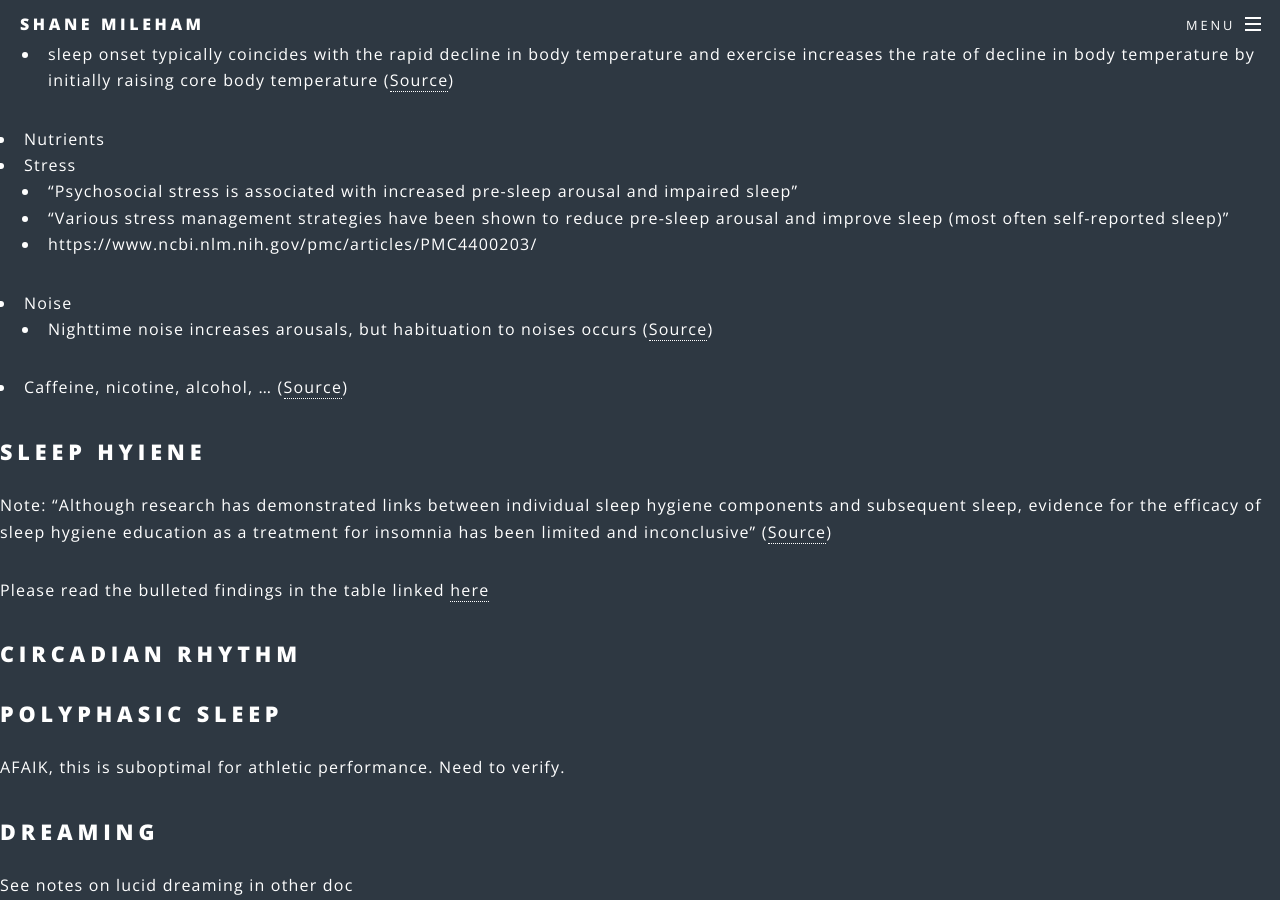
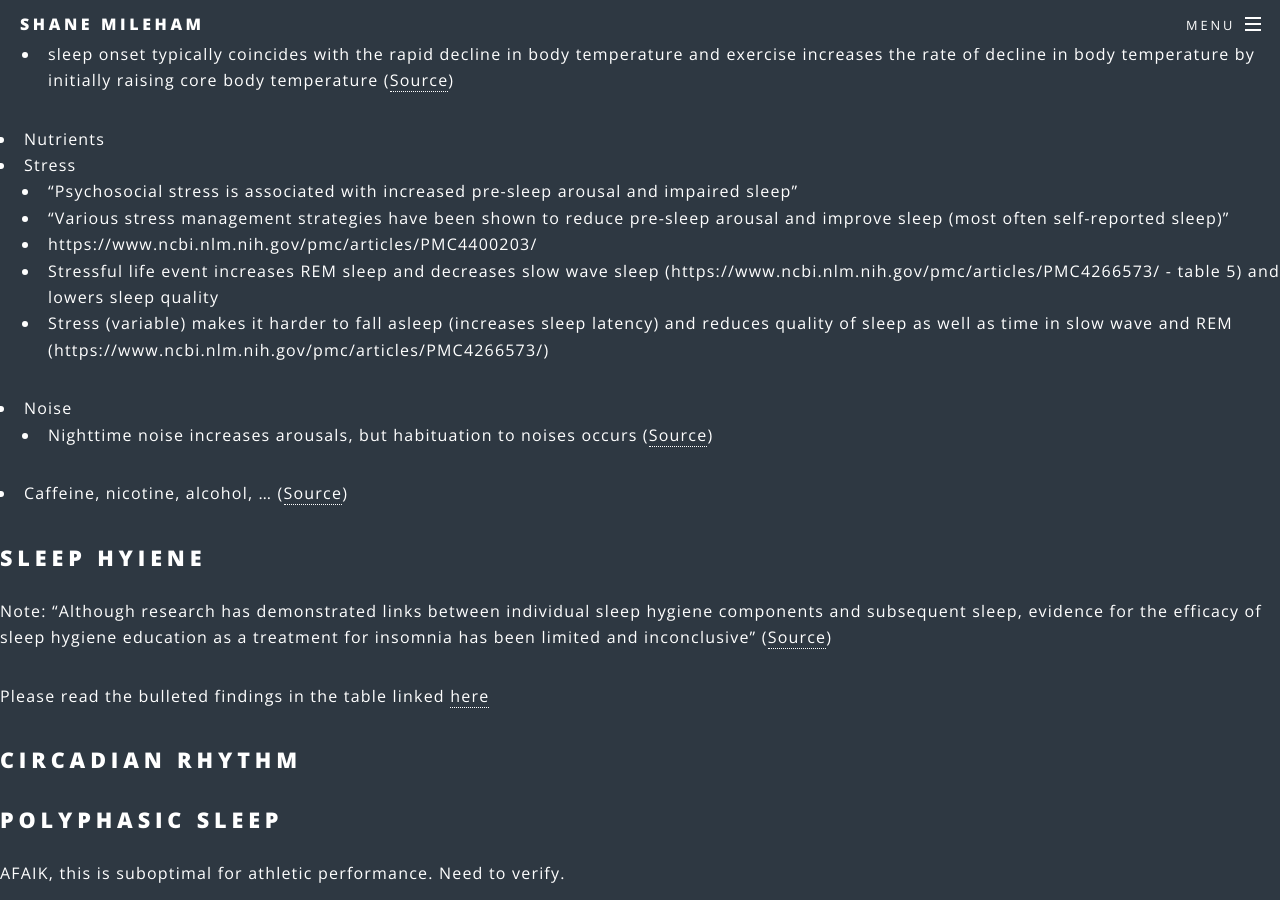
Before and after one commit to shanemileham/shanemileham.github.io, a Jekyll site: the page built from _kb/athletic/sleep.md, in a window 1280 px wide and 900 px high, scrolled down 1763 px. Built offline with Jekyll 4.4.1, drawn with Linux system fonts in a browser that asks for light colours; comment, search, counter and statistics services are not loaded.

Commit message:
Working on sleep

```diff
--- a/_kb/athletic/sleep.md
+++ b/_kb/athletic/sleep.md
@@ -42,6 +42,8 @@ title: Sleep
   - "Psychosocial stress is associated with increased pre-sleep arousal and impaired sleep"
   - "Various stress management strategies have been shown to reduce pre-sleep arousal and improve sleep (most often self-reported sleep)"
   - https://www.ncbi.nlm.nih.gov/pmc/articles/PMC4400203/
+  - Stressful life event increases REM sleep and decreases slow wave sleep (https://www.ncbi.nlm.nih.gov/pmc/articles/PMC4266573/ - table 5) and lowers sleep quality
+  - Stress (variable) makes it harder to fall asleep (increases sleep latency) and reduces quality of sleep as well as time in slow wave and REM (https://www.ncbi.nlm.nih.gov/pmc/articles/PMC4266573/)
 - Noise
   - Nighttime noise increases arousals, but habituation to noises occurs ([Source](https://www.ncbi.nlm.nih.gov/pmc/articles/PMC4400203/))
 - Caffeine, nicotine, alcohol, ... ([Source](https://www.ncbi.nlm.nih.gov/pmc/articles/PMC4400203/))
```
